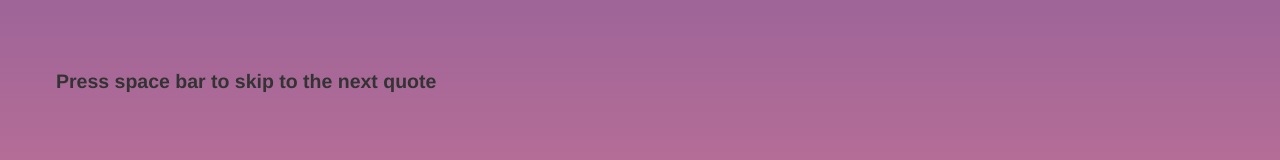
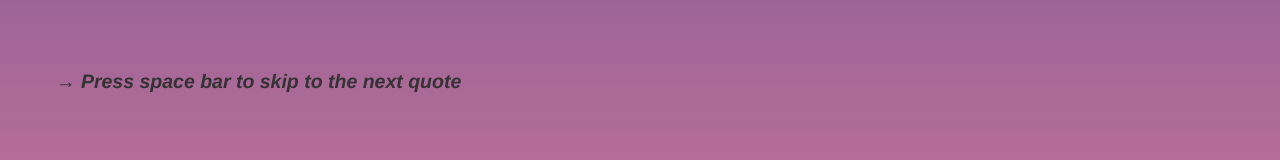
Before and after one commit to YannAries/proverb-quote-generator, a plain HTML site: page index.html in a window 1280 px wide. Shown: the part 362-522 px from the top of the page. Drawn offline with nearby package versions, Linux system fonts and the light colour scheme.

Commit message:
Add arrow[html entity]

```diff
--- a/index.html
+++ b/index.html
@@ -11,7 +11,7 @@
       <div class="executed" id="quote"><blockquote></blockquote></div>
       <div id="writer"></div>
       <div class="bottom">
-       <h2>Press space bar to skip to the next quote</h2></div>
+       <h2><em>&rarr; Press space bar to skip to the next quote</em></h2></div>
   </div>
 
   <!-- JQuery avec SRI -->
```
